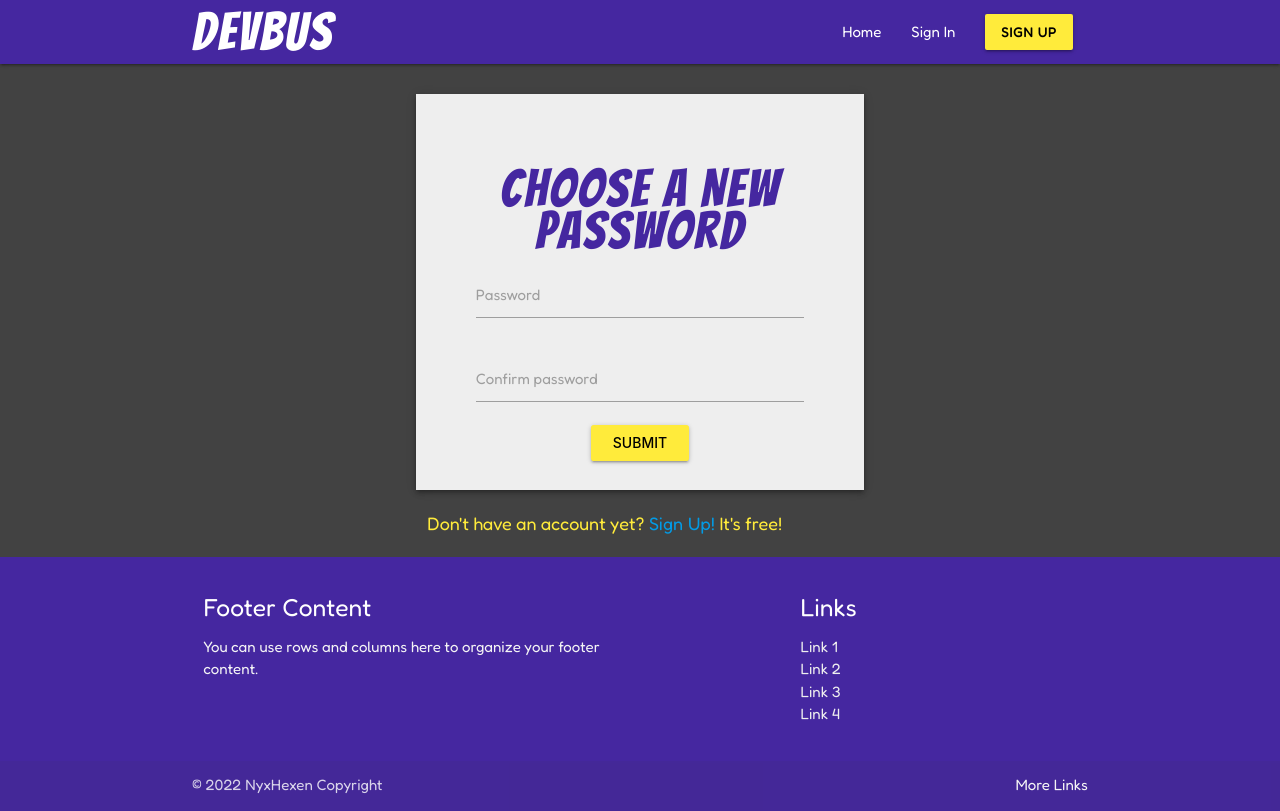
After one commit to NyxHexen/CI_MS3_DB, a Flask app: template devbus/templates/reset_password.html in a window 1280 px wide. The commit adds this page. Run offline with Flask 2, Linux system fonts and the light colour scheme; the template is opened without the code that fills it: most values are stand-ins (such as "Sample title", 1, 10 or a date in 2020); form fields are guessed from the names that the template uses; parts of the project's set-up code (start-up, migrations or seed data) failed here and were passed over; some libraries are stand-ins or nearby versions.

Commit message:
ADD & CHANGE: created reset_password.html; added id attribute to each form

```diff
--- a/devbus/templates/edit_profile.html
+++ b/devbus/templates/edit_profile.html
@@ -4,7 +4,7 @@
 <section class="section">
     <div class="row">
         <div class="col s12 l10 push-l1 xl8 push-xl2">
-            <form action="" method="POST" enctype="multipart/form-data" id="update-form" class="card grey lighten-3">
+            <form action="" method="POST" enctype="multipart/form-data" id="update_profile" class="card grey lighten-3">
                 <fieldset class="card-content">
                     <legend class="card-title center-align">Update Profile</legend>
                     {{ form.hidden_tag() }}
--- a/devbus/templates/forgot_password.html
+++ b/devbus/templates/forgot_password.html
@@ -4,10 +4,11 @@
     <div class="row">
         <div class="col s12 m8 push-m2 l8 push-l2 xl6 push-xl3">
             <div class="row grey lighten-3 z-depth-2">
-                <form class="signup-form col s12 l10 push-l1 center-align" method="POST">
+                <form id="forgot_password" class="signup-form col s12 l10 push-l1 center-align" method="POST">
                     <fieldset class="row">
                         {{ form.hidden_tag() }}
-                        <legend class="deep-purple-text text-darken-3">Sign Up</legend>
+                        <legend class="deep-purple-text text-darken-3">Forgot Your Password?</legend>
+                        <p>Not a problem! Input your e-mail in the field below and I'll see what I can do.</p>
                         <div class="input-field col s12">
                             {{ form.email }}
                             {{ form.email.label }}
--- /dev/null
+++ b/devbus/templates/reset_password.html
@@ -0,0 +1,46 @@
+{% extends 'base.html' %}
+
+{% block content %}
+<div class="row">
+    <div class="col s12 m8 push-m2 l8 push-l2 xl6 push-xl3">
+        <div class="row grey lighten-3 z-depth-2">
+            <form id="reset_password" class="signup-form col s12 l10 push-l1 center-align" method="POST">
+                <fieldset class="row">
+                    {{ form.hidden_tag() }}
+                    <legend class="deep-purple-text text-darken-3">Choose A New Password</legend>
+                    <div class="input-field col s12">
+                        {% if form.password.errors %}
+                        {{ form.password(class="invalid") }}
+                        <div class="invalid-feedback">
+                            {% for error in form.password.errors %}
+                            <span class="red-text">{{ error }}</span>
+                            {% endfor %}
+                        </div>
+                        {% else %}
+                        {{ form.password }}
+                        {% endif %}
+                        {{ form.password.label }}
+                    </div>
+                    <div class="input-field col s12">
+                        {% if form.confirm_password.errors %}
+                        {{ form.confirm_password(class="invalid") }}
+                        <div class="invalid-feedback">
+                            {% for error in form.confirm_password.errors %}
+                            <span class="red-text">{{ error }}</span>
+                            {% endfor %}
+                        </div>
+                        {% else %}
+                        {{ form.confirm_password }}
+                        {% endif %}
+                        {{ form.confirm_password.label }}
+                    </div>
+                    {{ form.submit(class="waves-effect waves-light btn yellow") }}
+                </fieldset>
+            </form>
+        </div>
+        <span class="yellow-text l2 signup-link">
+            Don't have an account yet? <a href="{{ url_for('auth.signin') }}">Sign Up!</a> It's free!
+        </span>
+    </div>
+</div>
+{% endblock %}
--- a/devbus/templates/signin.html
+++ b/devbus/templates/signin.html
@@ -4,7 +4,7 @@
 <div class="row">
     <div class="col s12 m8 push-m2 l4 push-l4 grey lighten-3">
         <div class="row">
-            <form class="signin-form col s12 center-align" method="POST">
+            <form id="signin" class="signin-form col s12 center-align" method="POST">
                 <fieldset class="row">
                     {{ form.hidden_tag() }}
                     <legend class="deep-purple-text text-darken-3">Sign In</legend>
@@ -47,7 +47,7 @@
                 <a href="#">Forgotten Email?</a>
             </div>
             <div class="card-content col s12 m6 center-align">
-                <a href="#">Forgotten Password?</a>
+                <a href="{{ url_for('auth.forgot_password') }}">Forgotten Password?</a>
             </div>
         </div>
     </div>
--- a/devbus/templates/signup.html
+++ b/devbus/templates/signup.html
@@ -4,7 +4,7 @@
 <div class="row">
     <div class="col s12 m8 push-m2 l8 push-l2 xl6 push-xl3">
         <div class="row grey lighten-3 z-depth-2">
-            <form class="signup-form col s12 l10 push-l1 center-align" method="POST">
+            <form id="signup" class="signup-form col s12 l10 push-l1 center-align" method="POST">
                 <fieldset class="row">
                     {{ form.hidden_tag() }}
                     <legend class="deep-purple-text text-darken-3">Sign Up</legend>
```
